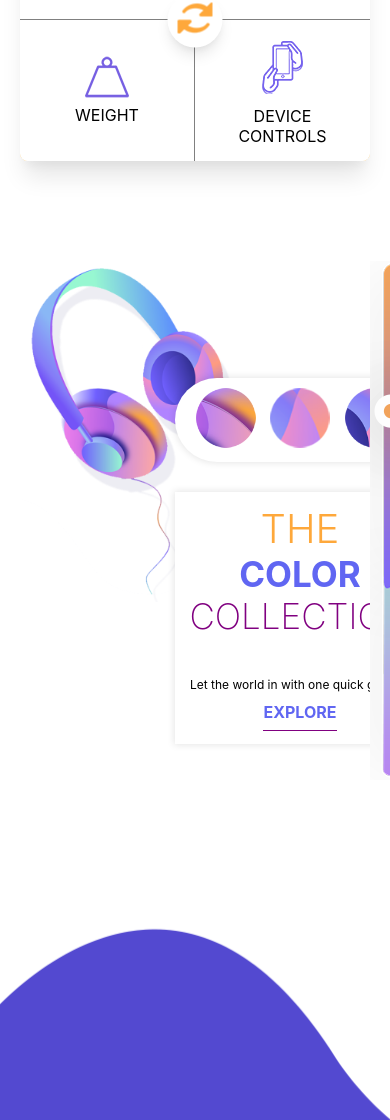
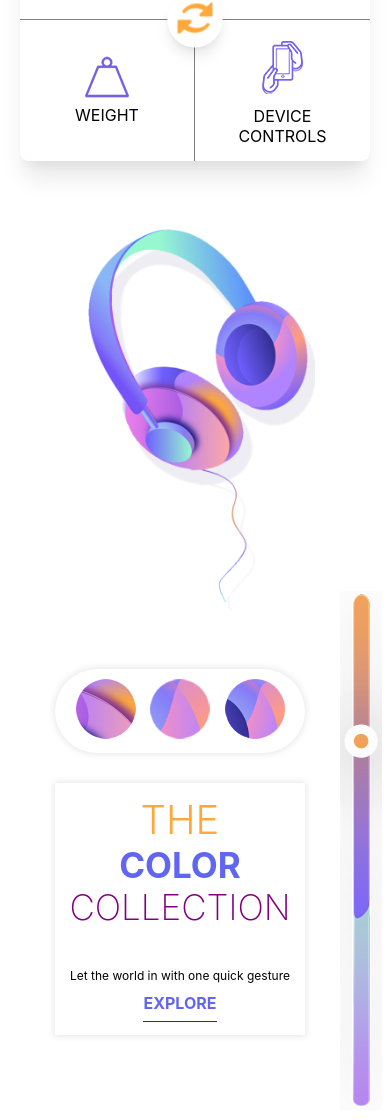
Before and after one commit to IGIfeanyichukwu/music-ecom-ui, a website: page index.html in a window 390 px wide. Shown: the part 1171-2291 px from the top of the page. Drawn offline with Linux system fonts and the light colour scheme.

Commit message:
maded sect3 responsive

```diff
--- a/styles/scss/_mediaqueries.scss
+++ b/styles/scss/_mediaqueries.scss
@@ -34,6 +34,24 @@
             width: 45% !important;
 //            background: orange;
 
+        }
+    }
+
+
+    //section3
+    .section-three {
+        grid-template-columns: 50% 50% !important;
+        grid-gap: 2rem;
+        .left {
+            display: flex;
+            align-items: center;
+        }
+
+        .right {
+
+            &-r {
+                width: 3rem !important;
+            }
         }
     }
 }
@@ -77,7 +95,7 @@
 }
 
 @media screen and (max-width: 820px) {
-
+    //section 2
     .section-two {
         .st-box {
             .st-left {
@@ -93,6 +111,23 @@
 
             .st-right {
                 width: 40%;
+            }
+        }
+    }
+
+       //section3
+    .section-three {
+        grid-template-columns: 35% 65% !important;
+        grid-gap: 2rem;
+        .left {
+            display: flex;
+            align-items: center;
+        }
+
+        .right {
+
+            &-r {
+                width: 3rem !important;
             }
         }
     }
@@ -183,6 +218,39 @@
         }
     }
 
+
+       //section3
+    .section-three {
+        grid-template-columns: 100% !important;
+//        grid-template-rows: auto auto !important;
+        grid-gap: 2rem;
+        height: auto !important;
+        margin-top: 6rem !important;
+        .left {
+            display: flex;
+            align-items: center;
+
+            padding: 0 !important;
+            justify-content: center;
+
+            img {
+                width: 24rem;
+
+            }
+        }
+
+        .right {
+            height: auto !important;
+//            background: orange;
+            transform: translateY(-4rem);
+
+
+            &-r {
+                width: 3rem !important;
+            }
+        }
+    }
+
 }
 
 @media screen and (max-width: 440px) {
```
Also changed, not shown: styles/css/style.css.
